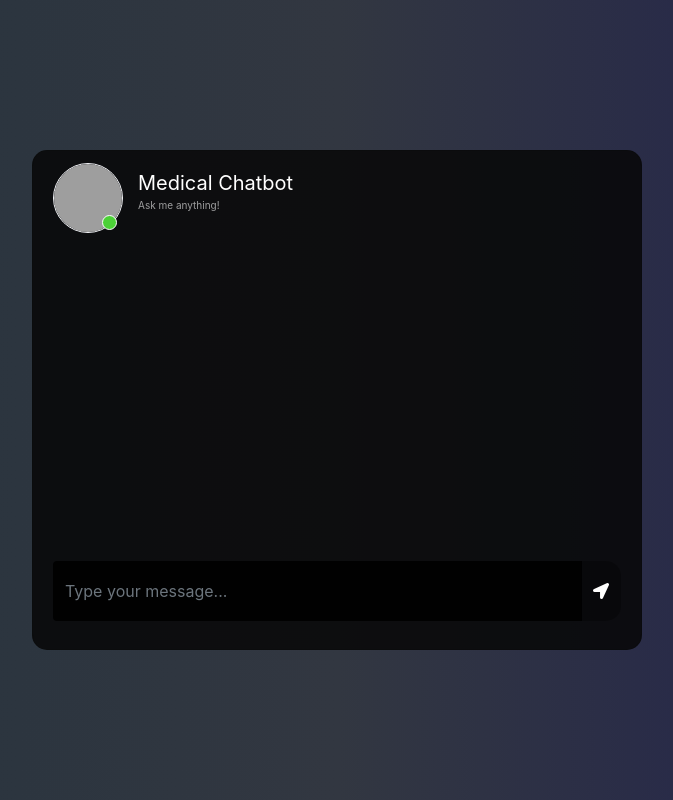
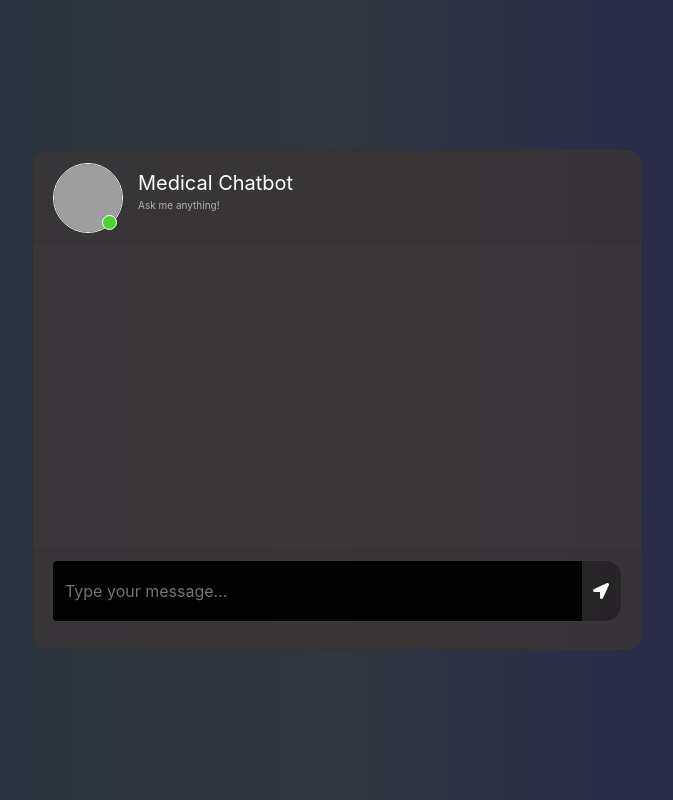
Before and after one commit to farooqshaikh22/Medical-Chatbot-Gen-AI, a Flask app: page / in a window 1280 px wide. Shown: the whole page, without its empty margins (303-976 px from the left). Run offline with Flask 3, Linux system fonts and the light colour scheme; some libraries are stand-ins or nearby versions; grey boxes are pictures that could not be loaded.

Commit message:
css updated

```diff
--- a/static/style.css
+++ b/static/style.css
@@ -13,7 +13,7 @@ body,html{
 .card{
 	height: 500px;
 	border-radius: 15px !important;
-	background-color: rgba(9, 9, 9, 0.874) !important;
+	background-color: rgba(60, 56, 56, 0.874) !important;
 }
 .contacts_body{
 	padding:  0.75rem 0 !important;
```
